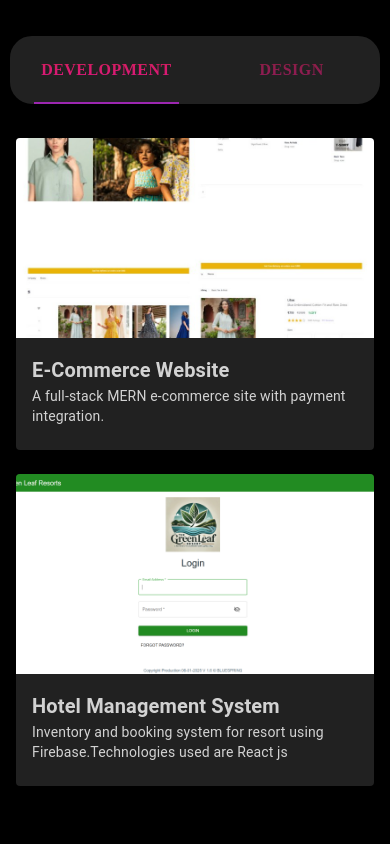
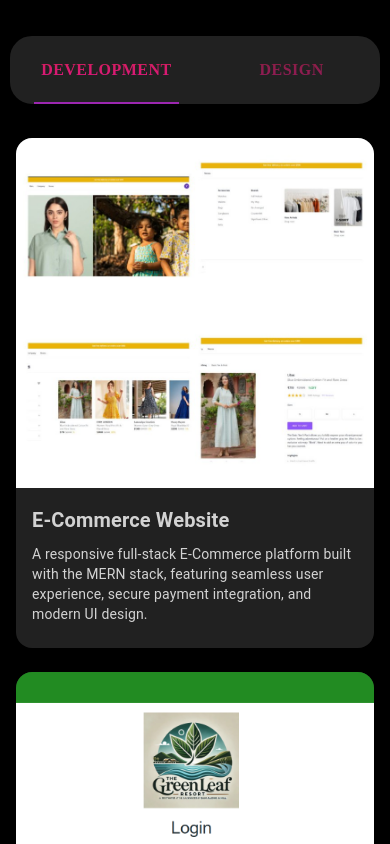
Before and after one commit to yashwalhekar/Myportfolio, a React (Create React App) app: page / in a window 390 px wide. Shown: the part 2660-3504 px from the top of the page. Built offline with nearby package versions, Linux system fonts and the light colour scheme.

Commit message:
my portfolio with mobile and laptop  views 4

```diff
--- a/src/pages/Projects.jsx
+++ b/src/pages/Projects.jsx
@@ -18,13 +18,14 @@ import portfolio from "../components/images/portfolio.png";
 const developmentProjects = [
   {
     title: "E-Commerce Website",
-    description: "A full-stack MERN e-commerce site with payment integration.",
+    description:
+      "A responsive full-stack E-Commerce platform built with the MERN stack, featuring seamless user experience, secure payment integration, and modern UI design.",
     image: ecommerce,
   },
   {
     title: "Hotel Management System",
     description:
-      "Inventory and booking system for resort using Firebase.Technologies used are React js ",
+      "Designed and implemented a full-featured Inventory and Booking System for a resort, leveraging Firebase for real-time data management. Utilized React.js with Tailwind CSS and Material-UI to deliver a modern, user-friendly interface.",
     image: hms,
   },
 ];
@@ -150,28 +151,39 @@ const Projects = ({ sectionStyle }) => {
                   flexDirection: "column",
                   boxShadow: 3,
                   backgroundColor: "#212121",
+                  maxWidth: 600,
+                  mx: "auto", // center horizontally
+                  borderRadius: 4,
                 }}
               >
                 <CardMedia
                   component="img"
-                  height="200"
+                  height="350"
                   image={project.image}
                   alt={project.title}
                   sx={{ objectFit: "cover" }}
                 />
-                <CardContent>
+                <CardContent sx={{ flexGrow: 1, overflow: "hidden" }}>
                   <Typography
                     variant="h6"
                     fontWeight="bold"
                     color="white"
-                    sx={{ opacity: "80%" }}
+                    sx={{ opacity: "80%", mb: 1 }}
                   >
                     {project.title}
                   </Typography>
 
                   <Typography
                     variant="body2"
-                    sx={{ color: "white", opacity: "80%" }}
+                    sx={{
+                      color: "white",
+                      opacity: "80%",
+                      overflow: "hidden",
+                      textOverflow: "ellipsis",
+                      display: "-webkit-box",
+                      WebkitLineClamp: 4, // Show up to 4 lines
+                      WebkitBoxOrient: "vertical",
+                    }}
                   >
                     {project.description}
                   </Typography>
```
